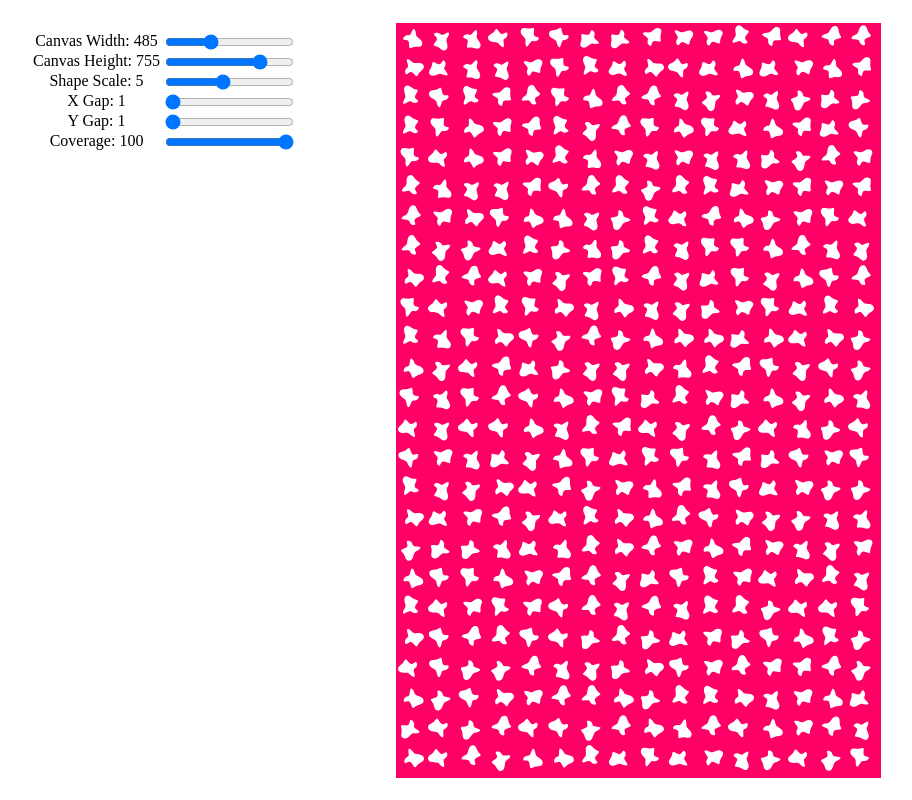
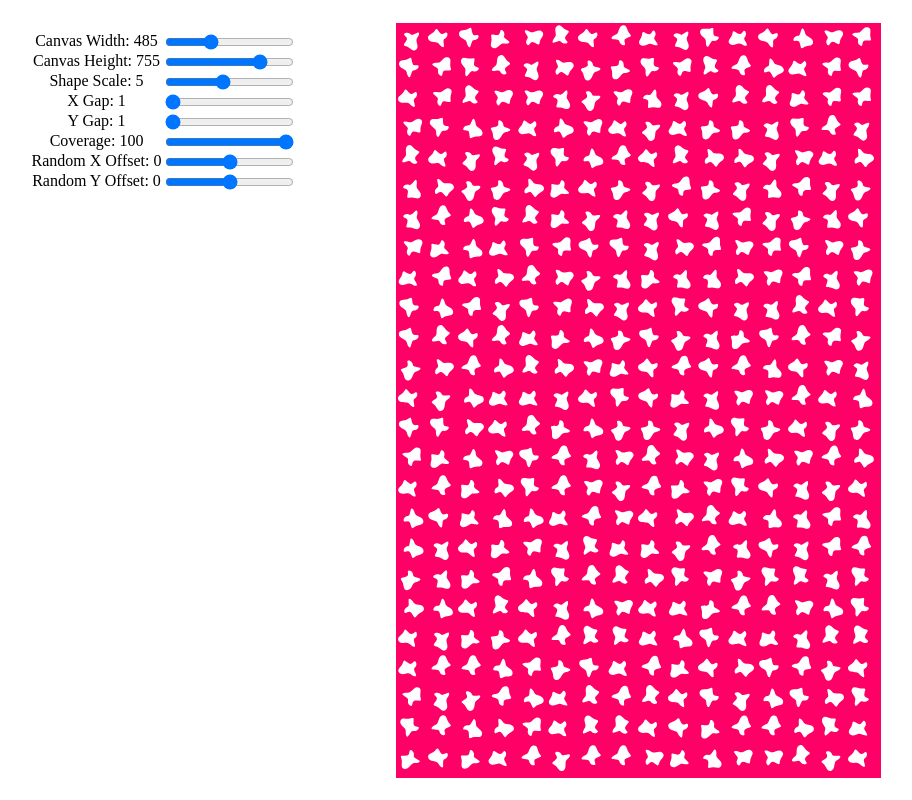
Before and after one commit to morgan-sam/Pattern-Generator, a React (Create React App) app: page / in a window 1280 px wide. Shown: the whole page, without its empty margins (2-914 px from the left). Built offline with nearby package versions, Linux system fonts and the light colour scheme.

Commit message:
RandomX&Y offset sliders working

```diff
--- a/src/App.js
+++ b/src/App.js
@@ -12,6 +12,8 @@ const App = () => {
     x_gap: 1,
     y_gap: 1,
     coverage: 100,
+    random_x_offset: 0,
+    random_y_offset: 0,
   });
 
   useEffect(() => {
@@ -94,6 +96,30 @@ const App = () => {
           className="slider"
           onChange={(e) => setParams({ ...params, coverage: e.target.value })}
         />
+        <span>Random X Offset: {params.random_x_offset}</span>
+        <input
+          type="range"
+          step="0.01"
+          min="-100"
+          max="100"
+          value={params.random_x_offset}
+          className="slider"
+          onChange={(e) =>
+            setParams({ ...params, random_x_offset: e.target.value })
+          }
+        />
+        <span>Random Y Offset: {params.random_y_offset}</span>
+        <input
+          type="range"
+          step="0.01"
+          min="-100"
+          max="100"
+          value={params.random_y_offset}
+          className="slider"
+          onChange={(e) =>
+            setParams({ ...params, random_y_offset: e.target.value })
+          }
+        />
       </div>
       <canvas
         id="myCanvas"
--- a/src/draw.js
+++ b/src/draw.js
@@ -24,6 +24,8 @@ export const drawPattern = (img, params) => {
     x_gap,
     y_gap,
     coverage,
+    random_x_offset,
+    random_y_offset,
   } = params;
   const width = img.width / shape_scale;
   const height = img.height / shape_scale;
@@ -31,8 +33,14 @@ export const drawPattern = (img, params) => {
   const perColumn = Math.round(canvas_height / height);
   for (let i = 0; i < perRow * perColumn; i++) {
     if (Math.random() * 100 < coverage) {
-      const x = (i % perRow) * width * x_gap + width / 2;
-      const y = Math.floor(i / perRow) * height * y_gap + height / 2;
+      const x =
+        (i % perRow) * width * x_gap +
+        width / 2 +
+        random_x_offset * Math.random();
+      const y =
+        Math.floor(i / perRow) * height * y_gap +
+        height / 2 +
+        random_y_offset * Math.random();
       const rotation = Math.random() * 360;
       drawSvg(img, x, y, rotation, width, height);
     }
```
